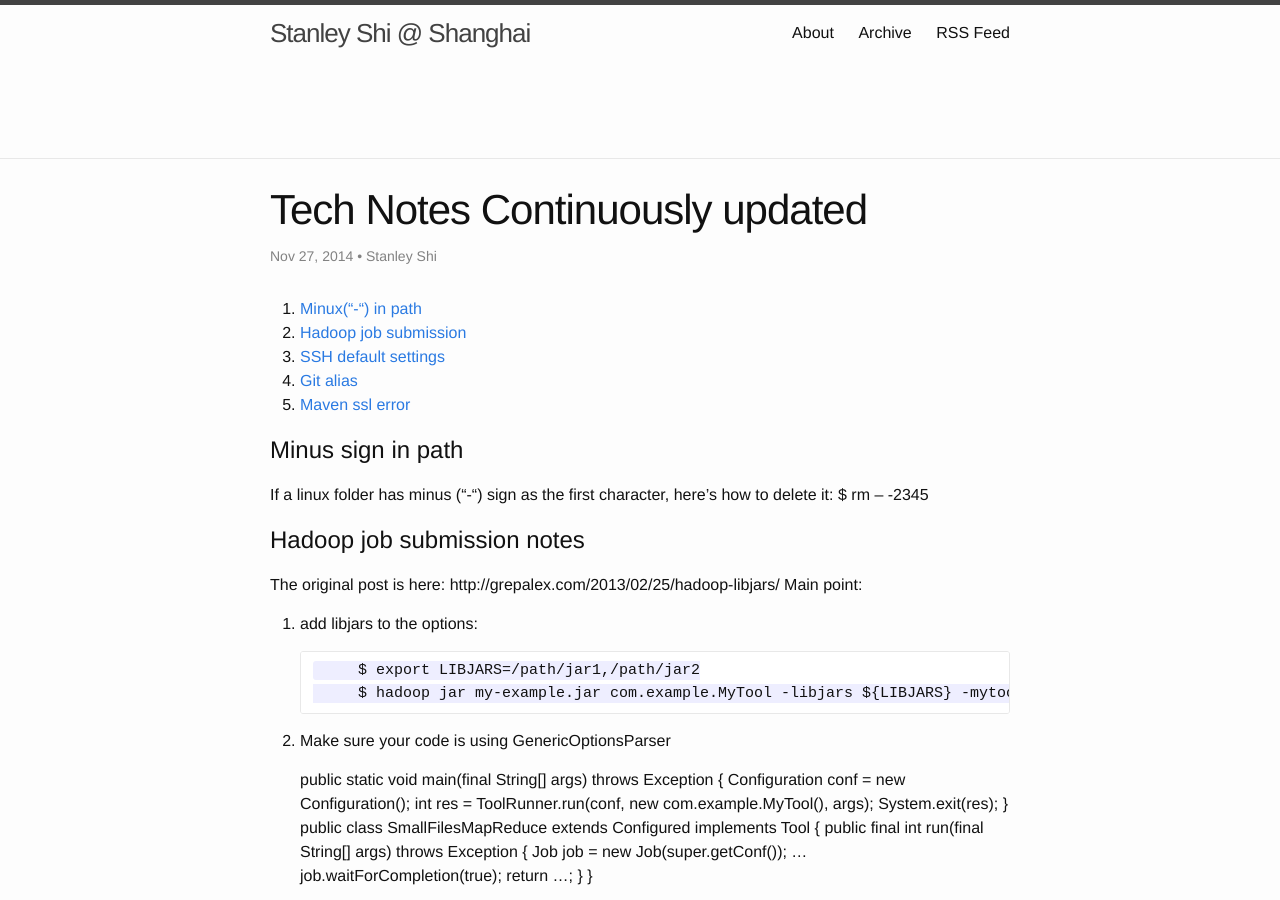
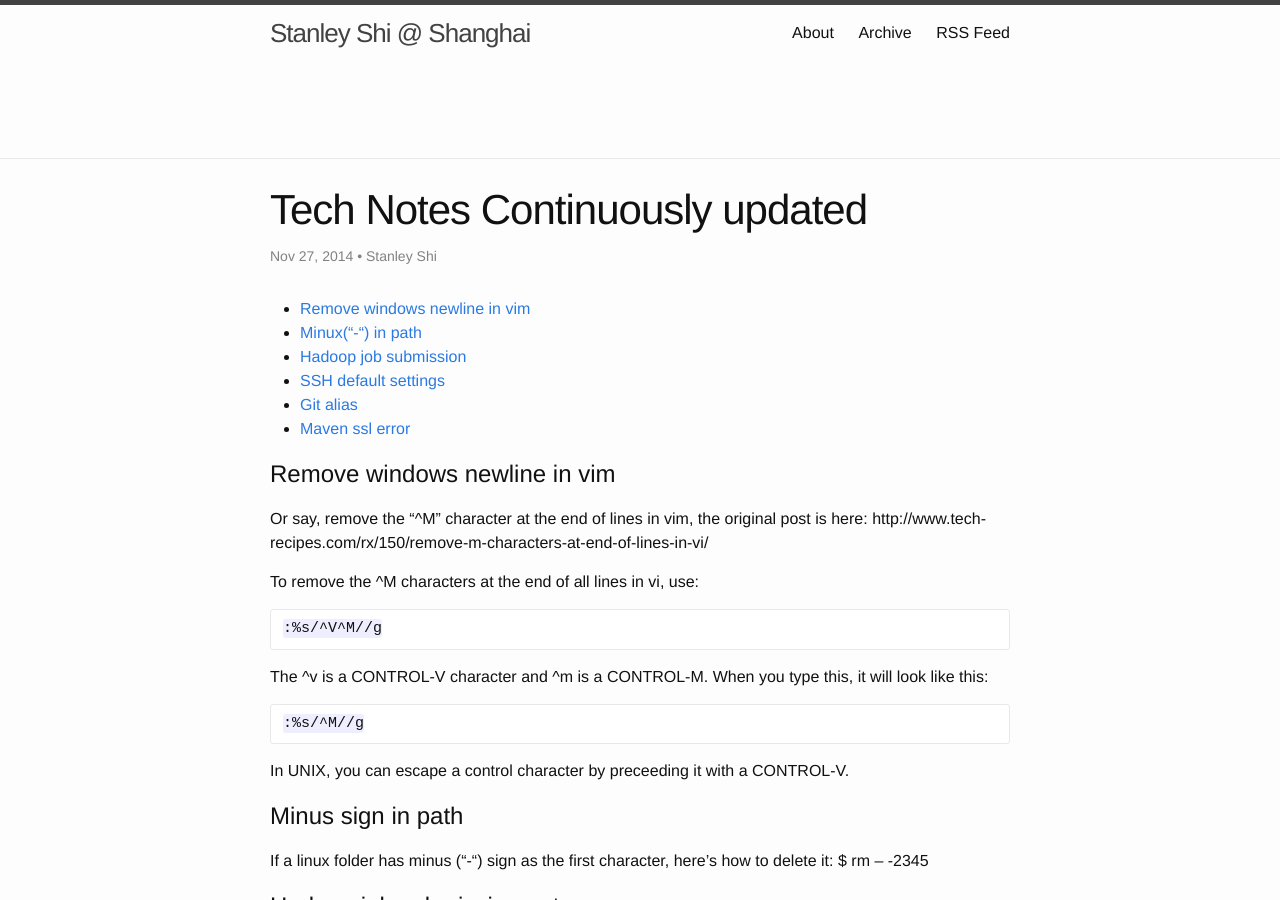
Before and after one commit to stanley-shi/stanley-shi.github.io, a Jekyll site: the page built from _posts/2014-11-27-tech-notes-continuously-updated.md, in a window 1280 px wide and 900 px high. Built offline with Jekyll 4.4.1, drawn with Linux system fonts in a browser that asks for light colours; comment, search, counter and statistics services are not loaded.

Commit message:
Update 2014-11-27-tech-notes-continuously-updated.md

```diff
--- a/_posts/2014-11-27-tech-notes-continuously-updated.md
+++ b/_posts/2014-11-27-tech-notes-continuously-updated.md
@@ -6,11 +6,26 @@
 tags:
 ---
 
-1. [Minux("-") in path](#minus-sign-in-path)
-2. [Hadoop job submission](#hadoop-job-submission-notes)
-3. [SSH default settings](#how-to-setup-ssh-default-settings)
-4. [Git alias](#how-to-enable-git-alias)
-5. [Maven ssl error](#how-to-allow-maven-to-ignore-all-ssl-error)
++ [Remove windows newline in vim](#remove-windows-newline-in-vim)
++ [Minux("-") in path](#minus-sign-in-path)
++ [Hadoop job submission](#hadoop-job-submission-notes)
++ [SSH default settings](#how-to-setup-ssh-default-settings)
++ [Git alias](#how-to-enable-git-alias)
++ [Maven ssl error](#how-to-allow-maven-to-ignore-all-ssl-error)
+
+Remove windows newline in vim
+=============================
+Or say, remove the "^M" character at the end of lines in vim, the original post is here: http://www.tech-recipes.com/rx/150/remove-m-characters-at-end-of-lines-in-vi/
+
+To remove the ^M characters at the end of all lines in vi, use:
+
+    :%s/^V^M//g
+
+The ^v is a CONTROL-V character and ^m is a CONTROL-M. When you type this, it will look like this:
+
+    :%s/^M//g
+
+In UNIX, you can escape a control character by preceeding it with a CONTROL-V.
 
 Minus sign in path
 ==================
```
